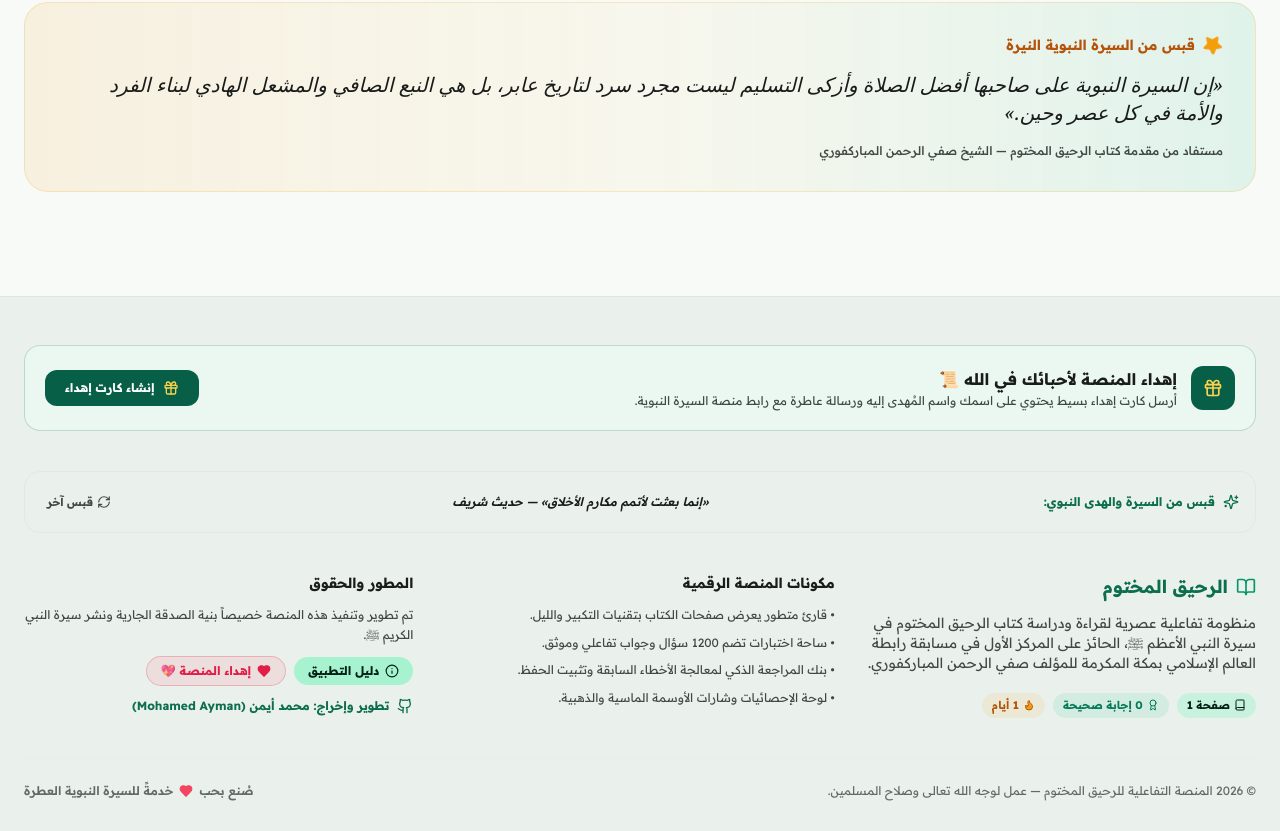
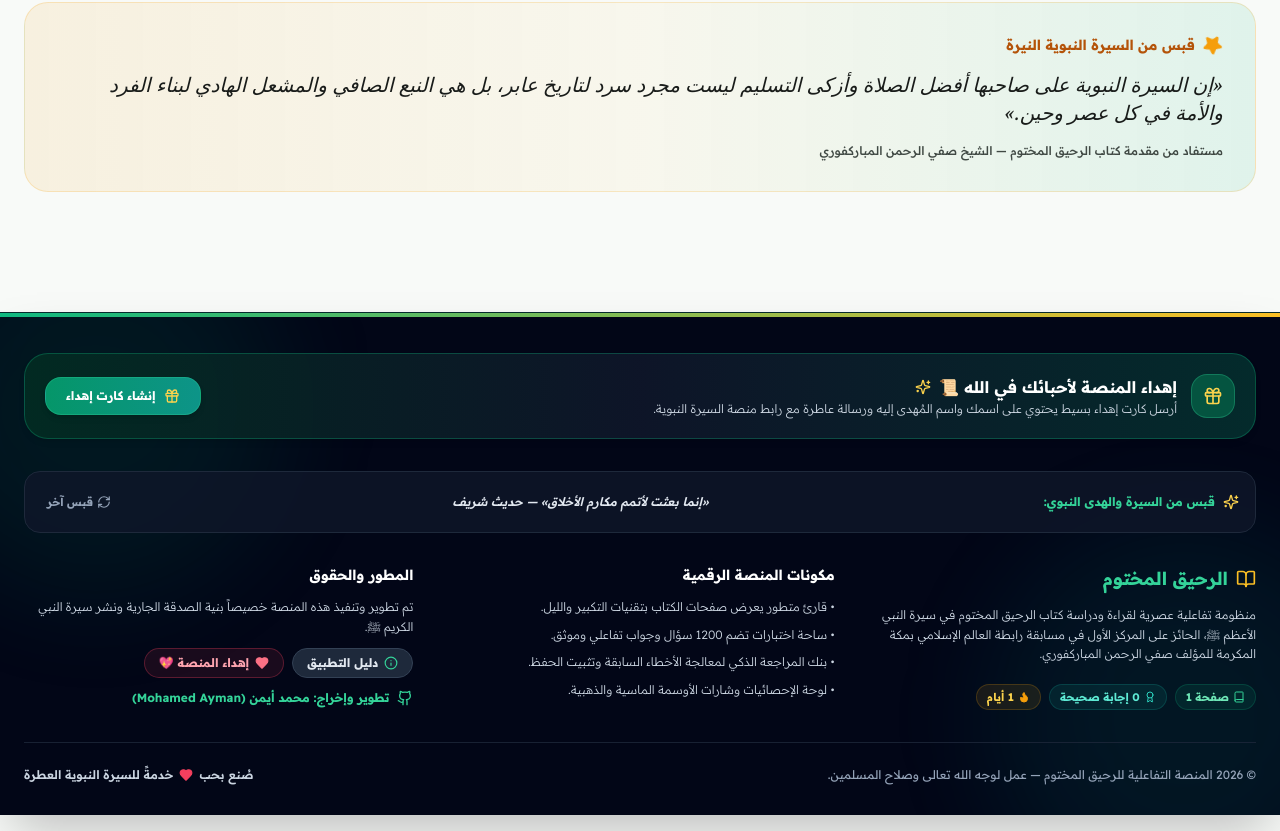
Before and after one commit to MikeeeDeV/Al-Raheq-Al-Makhtom, a React (Vite) app: page / in a window 1280 px wide. Shown: the part 1405-2236 px from the top of the page. Built offline with nearby package versions, Linux system fonts and the light colour scheme.

Commit message:
update production build assets and footer component implementation

```diff
--- a/src/components/Footer.tsx
+++ b/src/components/Footer.tsx
@@ -41,47 +41,83 @@ export const Footer: React.FC = () => {
   };
 
   return (
-    <footer className="w-full bg-m3-surface-container/80 dark:bg-m3-surface-darkContainer/80 border-t border-m3-outline-variant/30 mt-16 pb-20 md:pb-8 pt-12 transition-colors font-arabic">
-      <div className="max-w-7xl mx-auto px-4 sm:px-6 space-y-10">
-        {/* Top Feature Bar 1: Simple Minimalist Islamic Gift Card Banner */}
-        <div className="p-5 bg-emerald-50/50 dark:bg-emerald-950/20 border border-emerald-800/20 rounded-2xl flex flex-col md:flex-row items-center justify-between gap-4">
-          <div className="flex items-center gap-3.5 text-center md:text-right">
-            <div className="w-11 h-11 bg-emerald-800 rounded-xl flex items-center justify-center text-white flex-shrink-0">
+    <footer className="w-full relative overflow-hidden bg-slate-950 text-slate-200 mt-20 pb-20 md:pb-8 pt-10 font-arabic border-t border-emerald-500/20 shadow-2xl">
+      {/* Top Animated Shimmer Border Line */}
+      <div className="absolute top-0 right-0 left-0 h-1 bg-gradient-to-r from-emerald-500 via-amber-400 to-teal-500 animate-gradient" />
+
+      {/* Live Ambient Glowing Background Orbs */}
+      <div className="absolute -top-24 -left-24 w-96 h-96 bg-emerald-500/10 rounded-full blur-3xl pointer-events-none animate-pulse-glow" />
+      <div className="absolute -bottom-24 -right-24 w-96 h-96 bg-teal-500/10 rounded-full blur-3xl pointer-events-none animate-pulse-glow" style={{ animationDelay: '2s' }} />
+
+      <div className="relative z-10 max-w-7xl mx-auto px-4 sm:px-6">
+
+        {/* 📱 MOBILE FOOTER: Ultra Simple & Clean Layout */}
+        <div className="md:hidden space-y-4 text-center py-2">
+          <div className="flex items-center justify-between gap-2 border-b border-slate-800/80 pb-3">
+            <div className="flex items-center gap-2 text-emerald-400 font-bold text-sm">
+              <BookOpen className="w-4 h-4 text-amber-400" />
+              <span>الرحيق المختوم</span>
+            </div>
+
+            <button
+              onClick={() => setGiftModalOpen(true)}
+              className="flex items-center gap-1.5 px-3 py-1 bg-emerald-800 hover:bg-emerald-700 text-white font-bold text-xs rounded-full shadow-xs transition"
+            >
+              <Gift className="w-3.5 h-3.5 text-amber-300" />
+              <span>إهداء الكارت</span>
+            </button>
+          </div>
+
+          <p className="text-[11px] text-slate-400">
+            منصة تفاعلية لقراءة ودراسة السيرة النبوية المطهرة © {new Date().getFullYear()}
+          </p>
+        </div>
+
+
+        {/* 💻 DESKTOP FOOTER: Rich Detailed Layout & Widgets */}
+        <div className="hidden md:block space-y-8">
+          {/* Feature Bar 1: Gift Dedication Banner */}
+          <div className="p-5 bg-gradient-to-r from-emerald-950/90 via-slate-900/90 to-teal-950/90 border border-emerald-500/30 rounded-3xl flex items-center justify-between gap-4 shadow-md">
+            <div className="flex items-center gap-3.5">
+              <div className="w-11 h-11 bg-emerald-800/80 rounded-2xl flex items-center justify-center text-white shrink-0 border border-emerald-400/30 shadow-xs animate-bounce-gentle">
                 <Gift className="w-5 h-5 text-amber-300" />
               </div>
               <div>
-              <h3 className="text-base font-bold text-m3-onSurface">
-                إهداء المنصة لأحبائك في الله 📜
+                <h3 className="text-base font-bold text-white flex items-center gap-2">
+                  <span>إهداء المنصة لأحبائك في الله 📜</span>
+                  <Sparkles className="w-4 h-4 text-amber-300 animate-pulse" />
                 </h3>
-              <p className="text-xs text-m3-onSurface-variant mt-0.5 max-w-xl">
+                <p className="text-xs text-slate-300 mt-0.5 max-w-xl font-light">
                   أرسل كارت إهداء بسيط يحتوي على اسمك واسم المُهدى إليه ورسالة عاطرة مع رابط منصة السيرة النبوية.
                 </p>
               </div>
             </div>
 
-          <button
+            <motion.button
+              whileHover={{ scale: 1.05 }}
+              whileTap={{ scale: 0.95 }}
               onClick={() => setGiftModalOpen(true)}
-            className="flex items-center gap-2 px-5 py-2.5 bg-emerald-800 hover:bg-emerald-900 text-white font-bold text-xs rounded-xl shadow-xs transition cursor-pointer flex-shrink-0"
+              className="flex items-center gap-2 px-5 py-2.5 bg-gradient-to-r from-emerald-600 to-teal-600 hover:from-emerald-500 hover:to-teal-500 text-white font-bold text-xs rounded-2xl shadow-md transition cursor-pointer shrink-0 border border-emerald-400/30"
             >
               <Gift className="w-4 h-4 text-amber-300" />
               <span>إنشاء كارت إهداء</span>
-          </button>
+            </motion.button>
           </div>
 
-        {/* Top Feature Bar 2: Rotating Prophetic Hadith & Daily Wisdom */}
-        <div className="p-4 bg-m3-surface-containerHigh/60 dark:bg-m3-surface-dark/60 rounded-2xl border border-m3-outline-variant/20 flex flex-col sm:flex-row items-center justify-between gap-3 text-xs">
-          <div className="flex items-center gap-2 text-m3-primary dark:text-m3-primary-dark font-bold">
-            <Sparkles className="w-4 h-4" />
+          {/* Feature Bar 2: Rotating Prophetic Hadith Wisdom */}
+          <div className="p-4 bg-slate-900/80 rounded-2xl border border-slate-800 flex items-center justify-between gap-3 text-xs">
+            <div className="flex items-center gap-2 text-emerald-400 font-bold shrink-0">
+              <Sparkles className="w-4 h-4 text-amber-300 animate-spin-slow" />
               <span>قبس من السيرة والهدى النبوي:</span>
             </div>
 
-          <div className="flex-1 text-center font-semibold text-m3-onSurface text-xs italic px-4">
+            <div className="flex-1 text-center font-semibold text-slate-200 text-xs italic px-4">
               {PROPHETIC_WISDOMS[quoteIndex]}
             </div>
 
             <button
               onClick={nextQuote}
-            className="flex items-center gap-1 text-[11px] font-bold text-m3-onSurface-variant hover:text-m3-primary transition p-1.5 rounded-lg hover:bg-m3-surface-container"
+              className="flex items-center gap-1 text-[11px] font-bold text-slate-400 hover:text-emerald-300 transition p-1.5 rounded-lg hover:bg-slate-800 shrink-0 cursor-pointer"
               title="قبس آخر"
             >
               <RefreshCw className="w-3.5 h-3.5" />
@@ -89,30 +125,30 @@ export const Footer: React.FC = () => {
             </button>
           </div>
 
-        {/* Main 3-Column Footer Grid */}
-        <div className="grid grid-cols-1 md:grid-cols-3 gap-8 text-center md:text-right">
+          {/* Main 3-Column Desktop Grid */}
+          <div className="grid grid-cols-3 gap-8 text-right">
             {/* Col 1: About Book & Mission */}
             <div className="space-y-3">
-            <div className="flex items-center justify-center md:justify-start gap-2 text-m3-primary dark:text-m3-primary-dark font-black text-lg">
-              <BookOpen className="w-5 h-5 text-emerald-600" />
+              <div className="flex items-center gap-2 text-emerald-400 font-black text-lg">
+                <BookOpen className="w-5 h-5 text-amber-400" />
                 <span>الرحيق المختوم</span>
               </div>
-            <p className="text-xs sm:text-sm text-m3-onSurface-variant leading-relaxed">
+              <p className="text-xs text-slate-300 leading-relaxed font-light">
                 منظومة تفاعلية عصرية لقراءة ودراسة كتاب الرحيق المختوم في سيرة النبي الأعظم ﷺ، الحائز على المركز الأول في مسابقة رابطة العالم الإسلامي بمكة المكرمة للمؤلف صفي الرحمن المباركفوري.
               </p>
 
               {/* Live Progress Chips */}
-            <div className="flex items-center justify-center md:justify-start gap-2 pt-2">
-              <span className="inline-flex items-center gap-1 px-2.5 py-1 bg-m3-primary-container/50 text-m3-primary-onContainer rounded-full text-[11px] font-bold">
-                <Book className="w-3 h-3" />
+              <div className="flex items-center gap-2 pt-2">
+                <span className="inline-flex items-center gap-1 px-2.5 py-1 bg-emerald-500/10 text-emerald-300 rounded-full text-[11px] font-bold border border-emerald-500/20">
+                  <Book className="w-3 h-3 text-emerald-400" />
                   صفحة {currentPage}
                 </span>
-              <span className="inline-flex items-center gap-1 px-2.5 py-1 bg-emerald-500/10 text-emerald-700 dark:text-emerald-300 rounded-full text-[11px] font-bold">
-                <Award className="w-3 h-3" />
+                <span className="inline-flex items-center gap-1 px-2.5 py-1 bg-teal-500/10 text-teal-300 rounded-full text-[11px] font-bold border border-teal-500/20">
+                  <Award className="w-3 h-3 text-teal-400" />
                   {totalCorrect} إجابة صحيحة
                 </span>
-              <span className="inline-flex items-center gap-1 px-2.5 py-1 bg-amber-500/10 text-amber-700 dark:text-amber-300 rounded-full text-[11px] font-bold">
-                <Flame className="w-3 h-3 fill-amber-500" />
+                <span className="inline-flex items-center gap-1 px-2.5 py-1 bg-amber-500/10 text-amber-300 rounded-full text-[11px] font-bold border border-amber-500/20">
+                  <Flame className="w-3 h-3 fill-amber-500 text-amber-500" />
                   {streak} أيام
                 </span>
               </div>
@@ -120,8 +156,8 @@ export const Footer: React.FC = () => {
 
             {/* Col 2: Platform Shortcuts */}
             <div className="space-y-3">
-            <h3 className="font-bold text-sm text-m3-onSurface">مكونات المنصة الرقمية</h3>
-            <ul className="text-xs text-m3-onSurface-variant space-y-2 leading-relaxed">
+              <h3 className="font-bold text-sm text-white">مكونات المنصة الرقمية</h3>
+              <ul className="text-xs text-slate-300 space-y-2 leading-relaxed font-light">
                 <li>• قارئ متطور يعرض صفحات الكتاب بتقنيات التكبير والليل.</li>
                 <li>• ساحة اختبارات تضم 1200 سؤال وجواب تفاعلي وموثق.</li>
                 <li>• بنك المراجعة الذكي لمعالجة الأخطاء السابقة وتثبيت الحفظ.</li>
@@ -129,27 +165,27 @@ export const Footer: React.FC = () => {
               </ul>
             </div>
 
-          {/* Col 3: Developer & Sadaqah Jariyah Credit */}
-          <div className="space-y-3 flex flex-col items-center md:items-start">
-            <h3 className="font-bold text-sm text-m3-onSurface">المطور والحقوق</h3>
-            <p className="text-xs text-m3-onSurface-variant leading-relaxed">
+            {/* Col 3: Developer & Credits */}
+            <div className="space-y-3 flex flex-col items-start">
+              <h3 className="font-bold text-sm text-white">المطور والحقوق</h3>
+              <p className="text-xs text-slate-300 leading-relaxed font-light">
                 تم تطوير وتنفيذ هذه المنصة خصيصاً بنية الصدقة الجارية ونشر سيرة النبي الكريم ﷺ.
               </p>
 
-            <div className="flex flex-wrap items-center gap-2">
+              <div className="flex items-center gap-2">
                 <button
                   onClick={() => setAboutModalOpen(true)}
-                className="inline-flex items-center gap-1.5 px-3.5 py-1.5 bg-m3-primary-container text-m3-primary-onContainer rounded-full text-xs font-bold hover:bg-m3-primary/20 transition cursor-pointer"
+                  className="inline-flex items-center gap-1.5 px-3.5 py-1.5 bg-slate-800 text-slate-200 rounded-full text-xs font-bold hover:bg-slate-700 transition cursor-pointer border border-slate-700"
                 >
-                <Info className="w-3.5 h-3.5" />
+                  <Info className="w-3.5 h-3.5 text-emerald-400" />
                   <span>دليل التطبيق</span>
                 </button>
 
                 <button
                   onClick={() => setGiftModalOpen(true)}
-                className="inline-flex items-center gap-1.5 px-3.5 py-1.5 bg-rose-500/10 text-rose-600 dark:text-rose-300 border border-rose-500/30 rounded-full text-xs font-bold hover:bg-rose-500/20 transition cursor-pointer"
+                  className="inline-flex items-center gap-1.5 px-3.5 py-1.5 bg-rose-500/10 text-rose-300 border border-rose-500/30 rounded-full text-xs font-bold hover:bg-rose-500/20 transition cursor-pointer"
                 >
-                <Heart className="w-3.5 h-3.5 fill-current" />
+                  <Heart className="w-3.5 h-3.5 text-rose-400 fill-rose-400" />
                   <span>إهداء المنصة 💖</span>
                 </button>
               </div>
@@ -158,7 +194,7 @@ export const Footer: React.FC = () => {
                 href="https://github.com/mohamed-ayman"
                 target="_blank"
                 rel="noopener noreferrer"
-              className="inline-flex items-center gap-2 text-xs text-m3-primary dark:text-m3-primary-dark hover:underline font-bold mt-1"
+                className="inline-flex items-center gap-2 text-xs text-emerald-400 hover:underline font-bold mt-1"
               >
                 <Github className="w-4 h-4" />
                 <span>تطوير وإخراج: محمد أيمن (Mohamed Ayman)</span>
@@ -166,16 +202,20 @@ export const Footer: React.FC = () => {
             </div>
           </div>
 
-        {/* Bottom Rights Bar */}
-        <div className="pt-6 border-t border-m3-outline-variant/10 flex flex-col sm:flex-row items-center justify-between gap-4 text-xs text-m3-onSurface-variant/80 text-center">
+          {/* Desktop Rights Bar */}
+          <div className="pt-6 border-t border-slate-800/80 flex items-center justify-between text-xs text-slate-400">
             <p>© {new Date().getFullYear()} المنصة التفاعلية للرحيق المختوم — عمل لوجه الله تعالى وصلاح المسلمين.</p>
-          <div className="flex items-center gap-1.5 font-semibold">
+            <div className="flex items-center gap-1.5 font-semibold text-slate-300">
               <span>صُنع بحب</span>
               <Heart className="w-3.5 h-3.5 text-rose-500 fill-current animate-pulse" />
               <span>خدمةً للسيرة النبوية العطرة</span>
             </div>
           </div>
         </div>
+
+      </div>
     </footer>
   );
 };
+
+export default Footer;
```
Also changed, not shown: 5 other files (tests, documents, lock files or other folders). Lines whose indentation alone changed are shown as unchanged.
